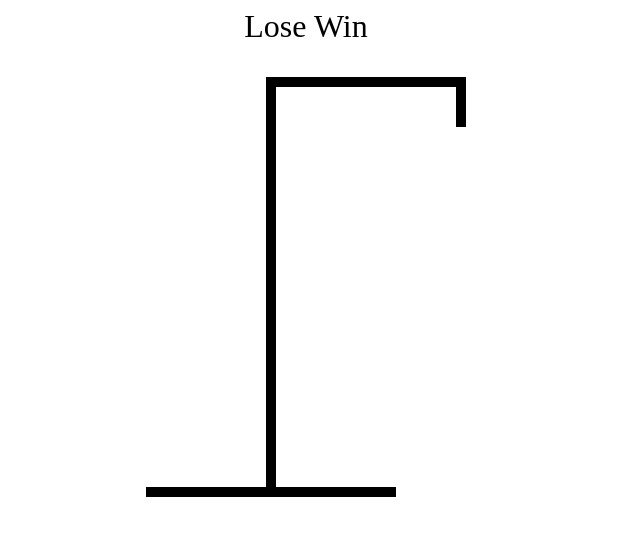
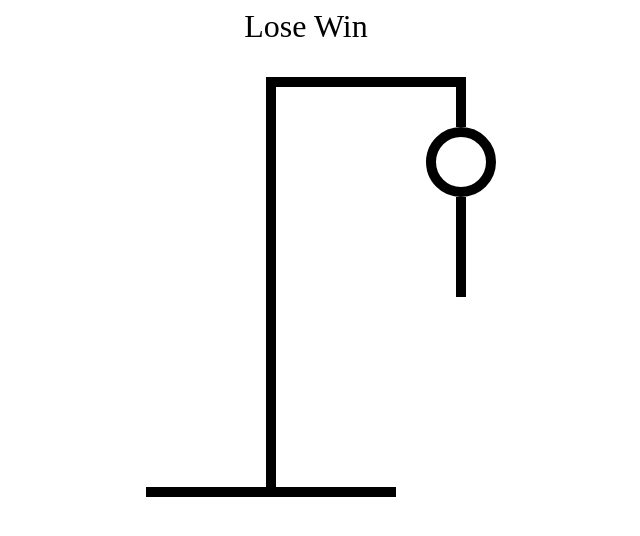
Before and after one commit to platisam/TS_HangmanApp, a React (Vite) app: page / in a window 1280 px wide. Shown: the top 536 px of the page, without its empty margins (334-974 px from the left). Built offline with nearby package versions, Linux system fonts and the light colour scheme.

Commit message:
creating head and body elements of hangman

```diff
--- a/src/HangmanDrawing.tsx
+++ b/src/HangmanDrawing.tsx
@@ -1,10 +1,37 @@
-import React from "react";
+const HEAD = (
+  <div
+    style={{
+      width: "50px",
+      height: "50px",
+      borderRadius: "100%",
+      border: "10px solid black",
+      position: "absolute",
+      top: "50px",
+      right: "-30px",
+    }}
+  ></div>
+);
+
+const BODY = (
+  <div
+    style={{
+      width: "10px",
+      height: "100px",
+      background: "black",
+      position: "absolute",
+      top: "120px",
+      right: "0",
+    }}
+  ></div>
+);
 
 interface Props {}
 
 const HangmanDrawing = (props: Props) => {
   return (
     <div style={{ position: "relative" }}>
+      {HEAD}
+      {BODY}
       <div
         style={{
           height: "50px",
```
